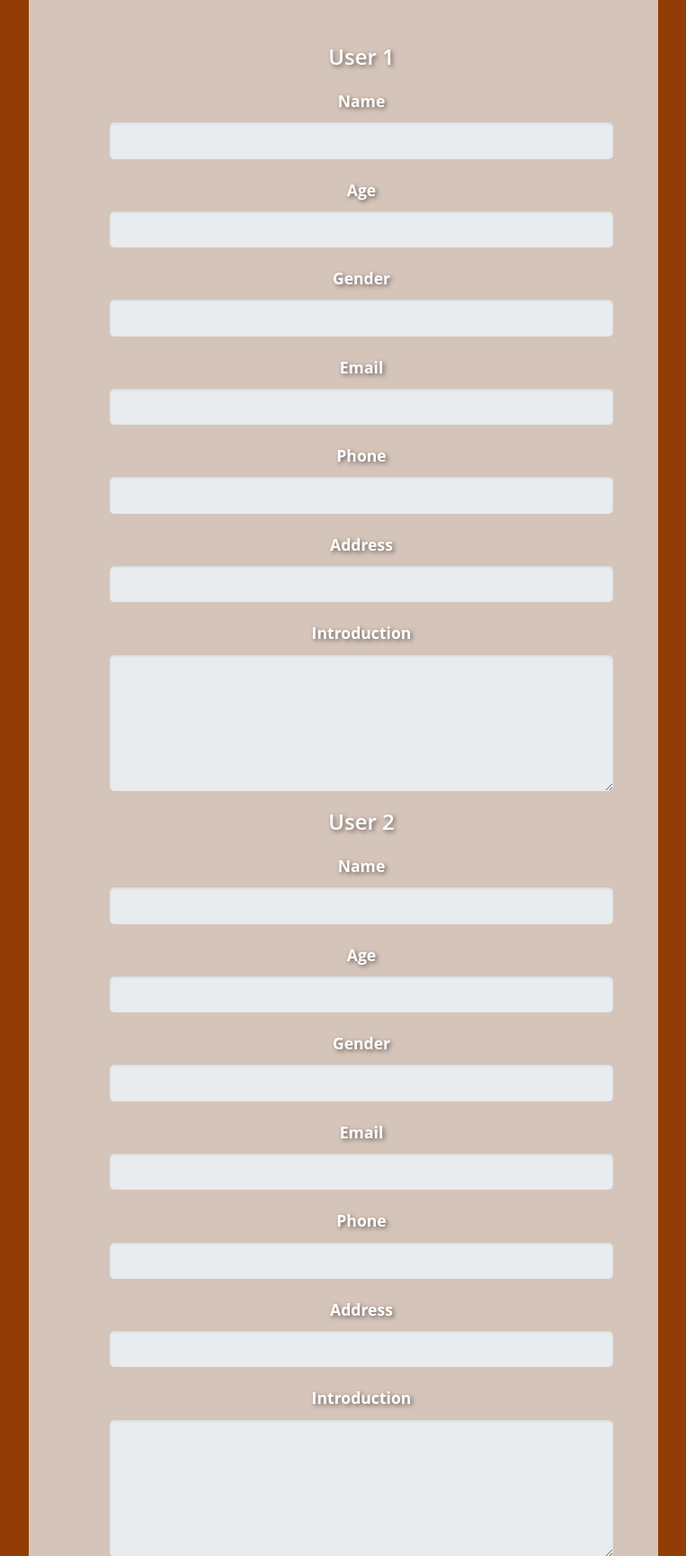
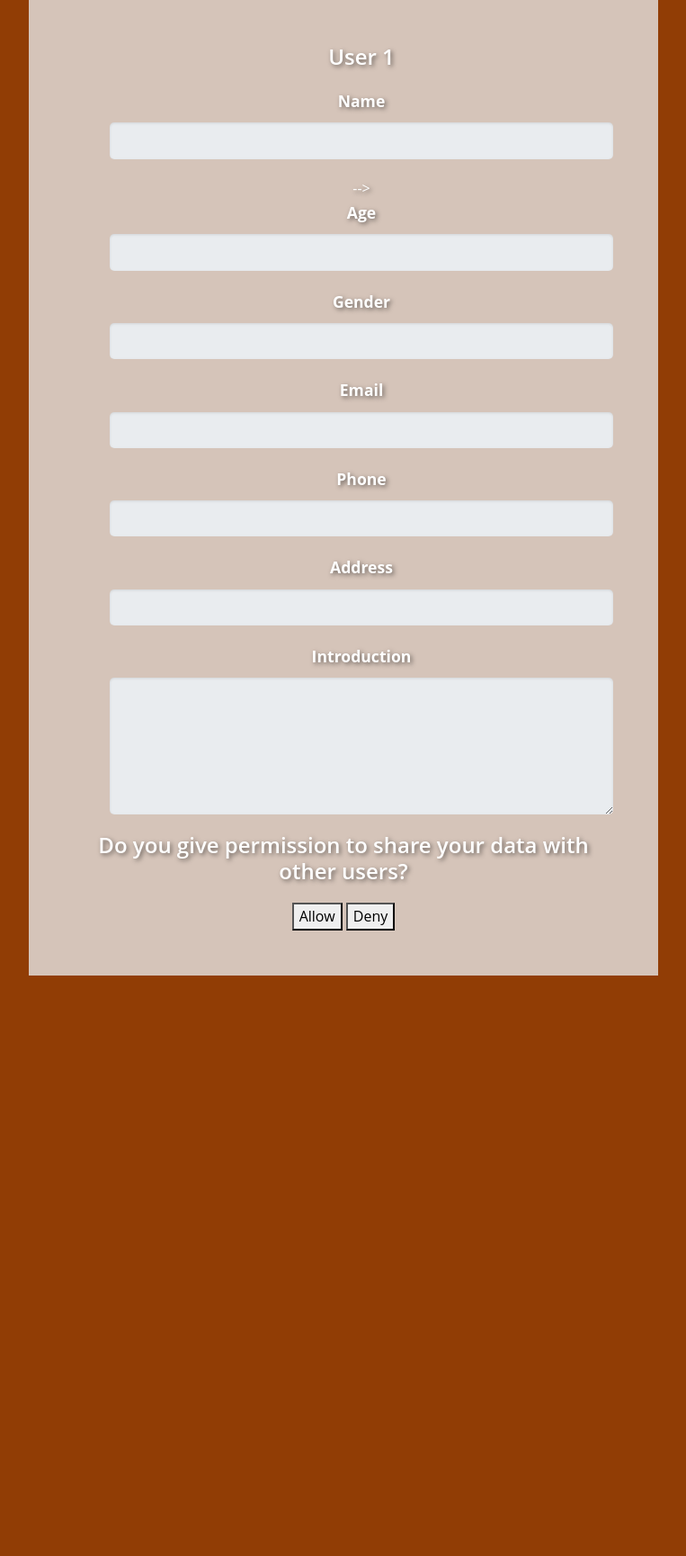
Before and after one commit to jorda079/CS370, a Flask app: page /result in a window 1280 px wide. Shown: the part 233-1962 px from the top of the page at 90% size, without its empty margins (258-1021 px from the left). After the commit the page ends 1317 px from the top, so only its background shows below. Run offline with Flask 3, Linux system fonts and the light colour scheme; a user stored in the database is signed in; data comes from the database, SQL or seed files in the repository; parts of the project's set-up code (start-up, migrations or seed data) failed here and were passed over; some libraries are stand-ins or nearby versions.

Commit message:
add matching process section to result.py

```diff
--- a/app.py
+++ b/app.py
@@ -13,7 +13,7 @@ import os
 import json
 
 # ! temporarily except egg.py to avoid error
-from tools.eeg import get_head_band_sensor_object
+# from tools.eeg import get_head_band_sensor_object
 
 
 from db_con import get_db_instance, get_db
--- a/auth.py
+++ b/auth.py
@@ -69,7 +69,9 @@ def login_post():
     if not user or str(password) != user[2]:
         flash("Please check your login details and try again.")
         return redirect(url_for('auth.login')) # if the user doesn't exist or password is wrong, reload the page
-    session['name'] = user[1]   # put username in to session
+    # session includes user name & id
+    session['name'] = user[1]
+    session['id'] = user[0]
     return redirect(url_for("auth.profile", username=session['name']))
 
 # user authentication: user profile mtethod
@@ -82,7 +84,7 @@ def profile(username=None):
         flash("You should login first")
         return redirect(url_for("auth.login"))
 
-    # from session, call user information to profile
+    # call user information to profile
     username = session['name']
     cur.execute("SELECT * FROM users WHERE name=(?)", [username])
     user = cur.fetchone()
--- a/result.py
+++ b/result.py
@@ -13,6 +13,35 @@ def result(username=None):
         flash("You should login first")
         return redirect(url_for("auth.login"))
 
-    username = session['name']
+    # matching process algorithms
+    user_id = session['id']
+    cur.execute("SELECT * FROM questionnaire WHERE _id=(?)", [user_id])
+    current_user = cur.fetchone()
 
-    return render_template('results.html', username=username)
+    cur.execute("SELECT _id FROM questionnaire WHERE answer_1=(?) AND answer_2=(?) AND answer_3=(?)", (current_user[1], current_user[2], current_user[3]))
+    match_users = cur.fetchall()
+
+    print(match_users)
+
+    rows = []
+
+    for user in match_users:
+        cur.execute("SELECT * FROM users WHERE id=(?)", user)
+        rows.append(cur)
+    # cur.execute("SELECT * FROM users WHERE id=(?)", )
+
+    # for row in cur:
+    #     rows.append(row)
+    #     print(row)
+
+    # users={
+    # 'name': user[1],
+    # 'email': user[3],
+    # 'address': user[4],
+    # 'phone': user[5],
+    # 'gender':user[6],
+    # 'birth': user[7],
+    # 'introduce': user[8],
+    # 'profile_pic' : user[9]
+    # }
+    return render_template('results.html', username=username, rows=rows)
--- a/templates/results.html
+++ b/templates/results.html
@@ -122,60 +122,27 @@
 		<h1>Results</h1>
         <h2>Let's see who you are matched with!</h2>
         <div class="contact-form">
-			<form action="results.html" method="post">
+			<form action="{{url_for('res.result')}}" method="post">
                 <ul class="user-list">
+                    {% for row in rows %}
                     <li>
                         <h2 for="user1" class="form-label1">User 1</h2>
                         <label for="name" class="form-label2">Name</label>
-                        <input type="text" id="name" value="" name="name" class="form-control" disabled/>
+                        <input type="text" id="name"  value="{{ row[1] }}" name="name" class="form-control" disabled/> -->
                         <label for="name" class="form-label2">Age</label>
-                        <input type="text" id="name" value="" name="age" class="form-control" disabled/>
+                        <input type="text" id="age" value="{{ row[7] }}" name="age" class="form-control" disabled/>
                         <label for="name" class="form-label2">Gender</label>
-                        <input type="text" id="name" value="" name="gender" class="form-control" disabled/>
+                        <input type="text" id="name" value="{{ row[6] }}" name="gender" class="form-control" disabled/>
                         <label for="email" class="form-label2">Email</label>
-                        <input type="email" id="email" value="" name="email" class="form-control" disabled/>
+                        <input type="email" id="email" value="{{ row[3] }}" name="email" class="form-control" disabled/>
                         <label for="phone" class="form-label2">Phone</label>
-                        <input type="phone" id="phone" value="" name="phone" class="form-control" disabled/>
+                        <input type="phone" id="phone" value="{{ row[5] }}" name="phone" class="form-control" disabled/>
                         <label for="name" class="form-label2">Address</label>
-                        <input type="text" id="name" value="" name="address" class="form-control" disabled/>
+                        <input type="text" id="name" value="{{ row[4] }}" name="address" class="form-control" disabled/>
                         <label for="message" class="form-label2">Introduction</label>
-                        <textarea id="message" name="message" class="form-control" rows="5" disabled></textarea>
+                        <textarea id="message" value name="message" class="form-control" rows="5" disabled></textarea>
                     </li>
-                    <li>
-                        <h2 for="user2" class="form-label1">User 2</h2>
-                        <label for="name" class="form-label2">Name</label>
-                        <input type="text" id="name" value="" name="name" class="form-control" disabled/>
-                        <label for="name" class="form-label2">Age</label>
-                        <input type="text" id="name" value="" name="age" class="form-control" disabled/>
-                        <label for="name" class="form-label2">Gender</label>
-                        <input type="text" id="name" value="" name="gender" class="form-control" disabled/>
-                        <label for="email" class="form-label2">Email</label>
-                        <input type="email" id="email" value="" name="email" class="form-control" disabled/>
-                        <label for="phone" class="form-label2">Phone</label>
-                        <input type="phone" id="phone" value="" name="phone" class="form-control" disabled/>
-                        <label for="name" class="form-label2">Address</label>
-                        <input type="text" id="name" value="" name="address" class="form-control" disabled/>
-                        <label for="message" class="form-label2">Introduction</label>
-                        <textarea id="message" name="message" class="form-control" rows="5" disabled></textarea>
-                    </li>
-                    <li>
-                        <h2 for="user3" class="form-label1">User 3</h2>
-                        <label for="name" class="form-label2">Name</label>
-                        <input type="text" id="name" value="" name="name" class="form-control" disabled/>
-                        <label for="name" class="form-label2">Age</label>
-                        <input type="text" id="name" value="" name="age" class="form-control" disabled/>
-                        <label for="name" class="form-label2">Gender</label>
-                        <input type="text" id="name" value="" name="gender" class="form-control" disabled/>
-                        <label for="email" class="form-label2">Email</label>
-                        <input type="email" id="email" value="" name="email" class="form-control" disabled/>
-                        <label for="phone" class="form-label2">Phone</label>
-                        <input type="phone" id="phone" value="" name="phone" class="form-control" disabled/>
-                        <label for="name" class="form-label2">Address</label>
-                        <input type="text" id="name" value="" name="address" class="form-control" disabled/>
-                        <label for="message" class="form-label2">Introduction</label>
-                        <textarea id="message" name="message" class="form-control" rows="5" disabled></textarea>
-                    </li>
-
+                    {% endfor %}
                 </ul>
 
 
```
